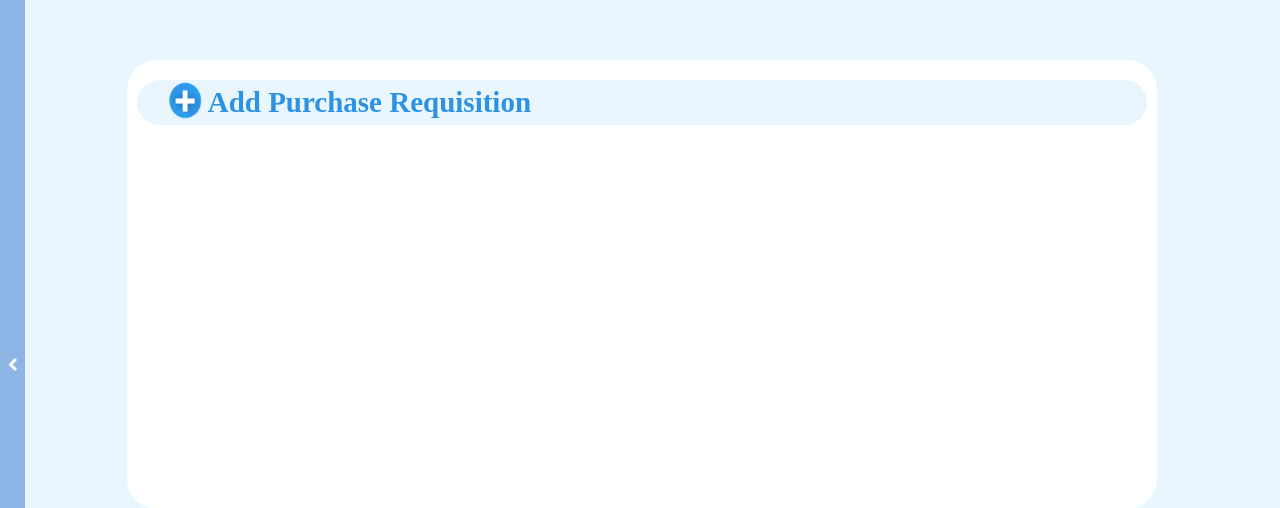
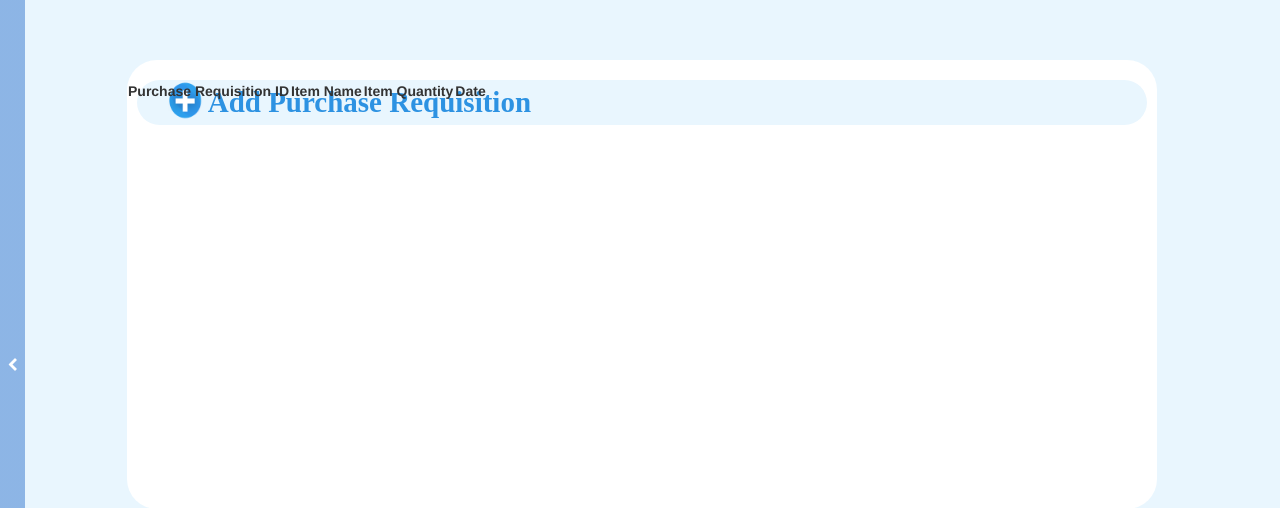
Before and after one commit to RockSolidSoln/Quotation-System, a Django app: page /vspr in a window 1280 px wide. Shown: the part 60-568 px from the top of the page. Run offline with Django 4.2, Linux system fonts and the light colour scheme; data that the repository does not hold is empty; some libraries are stand-ins or nearby versions.

Commit message:
edited Views for Purchase Requisition

```diff
--- a/quotation_system/project/static/app/content/VSPR.css
+++ b/quotation_system/project/static/app/content/VSPR.css
@@ -83,3 +83,8 @@
 #header a img{
     margin-left: 28px;
 }
+
+#Purchase{
+  position: absolute;
+  bottom: 20;
+}
--- a/quotation_system/project/templates/customer/VSPR.html
+++ b/quotation_system/project/templates/customer/VSPR.html
@@ -48,10 +48,34 @@
      height="40"> <h2>Add Purchase Requisition</h2></a>
 
     </div>
+
+    <table id="Purchase">
+      <tr class="Subheading">
+         <th>Purchase Requisition ID</th>
+         <th>Item Name</th>
+         <th>Item Quantity</th>
+         <th>Date</th>
+      </tr>
+
+    </table>
+
     <br/>
 
 </div>
+<ul style="">
+   {%for purchase in Pr%}
+      <li>{{ purchase.pr_id }}</li>
 
+
+         {%for purchase_item in Pr_item%}
+         <li>{{ purchase_item.pr_item_id }}</li>
+         <li>{{ purchase_item.pr_item_name }}</li>
+         <li>{{ purchase_item.pr_item_quantity }}</li>
+         {% endfor %}
+
+         <li>{{ purchase.date }}</li>
+   {% endfor %}
+    </ul>
 <script>
     // JavaScript for toggling the sidebar on and off
     var button = document.getElementById('sidebar-button');
--- a/quotation_system/project/views.py
+++ b/quotation_system/project/views.py
@@ -6,7 +6,7 @@ from django.shortcuts import render, redirect
 from django.http import HttpRequest
 from django.template import RequestContext
 from datetime import datetime
-
+from .models import PurchaseRequisition, PRItems
 
 from .models import Customer, FinanceOfficer, Manager, Salesman
 from .forms import UserTypeForm
@@ -105,7 +105,9 @@ def apr(request):
     return render(request, 'customer/APR.html')
 
 def vspr(request):
-    return render(request, 'customer/VSPR.html')
+    Pr = PurchaseRequisition.objects.all()
+    Pr_item = PRItems.objects.all()
+    return render(request, 'customer/VSPR.html', {'Pr' : Pr, 'Pr_item' : Pr_item})
 
 def vq(request):
     return render(request, 'customer/VQ.html')
```
Also changed, not shown: quotation_system/project/static/app/assets/Add Button2.png (added), quotation_system/project/static/app/assets/AddButton2.png.
